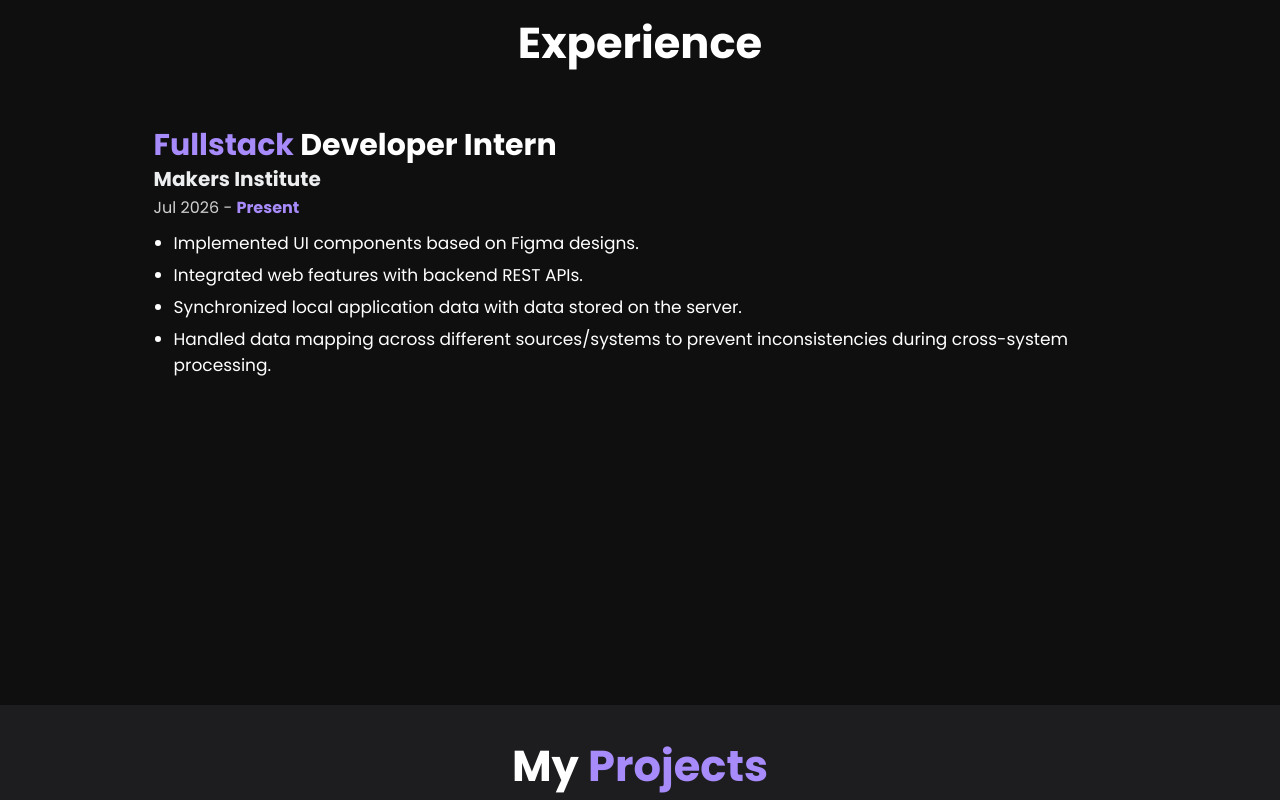
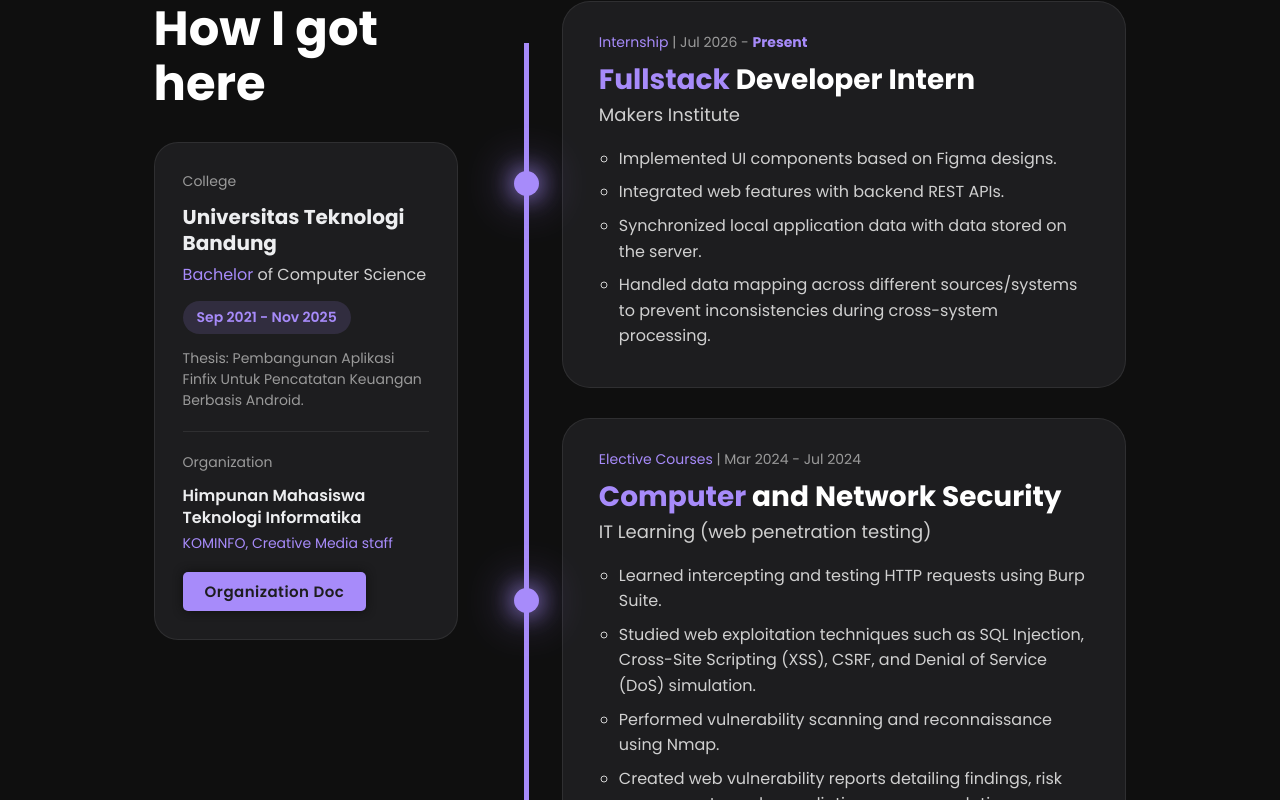
Before and after one commit to syxherr/Portofolio, a React (Vite) app: page / in a window 1280 px wide. Shown: the part 920-1720 px from the top of the page. Built offline with nearby package versions, Linux system fonts and the light colour scheme.

Commit message:
feat(experience): merge education into sticky two-column experience timeline

```diff
--- a/src/components/Experience/Experience.module.css
+++ b/src/components/Experience/Experience.module.css
@@ -1,51 +1,221 @@
 .experience {
-  flex-direction: column;
-  justify-content: center;
   background: var(--bg-color);
+  padding-bottom: 9rem;
+  padding-top: 10rem;
 }
 
-.experience h2 {
-  padding-bottom: 4rem;
+
+.titleWrap {
+  min-height: 52px;   /* tinggi dikunci supaya kartu College tidak loncat saat judul berganti */
+  margin-bottom: 30px;
+}
+
+.title {
+  font-size: 38px;
+  font-weight: 700;
+  line-height: 1.15;
+  margin-bottom: 0;   /* jaraknya sekarang diatur .titleWrap */
+}
+/* Dua kolom: kiri 1 bagian, kanan 2 bagian */
+.layout {
+  max-width: 1200px;
+  margin: 0 auto;
+  display: grid;
+  grid-template-columns: 1fr 2fr;
+  gap: 60px;
+  align-items: start; /* penting: tanpa ini kolom kiri ikut setinggi kolom kanan, jadi sticky tidak terasa */
+}
+
+/* Kolom kiri menempel 110px dari atas layar saat kolom kanan di-scroll */
+.left {
+  position: sticky;
+  top: 110px;
+}
+/* Label kecil di atas judul */
+.kicker {
+  font-size: 15px;
+  font-weight: 600;
+  color: var(--main-color);
+}
+
+.title {
+  font-size: 48px; /* dulu 45px. Kalimat lebih panjang, jadi dikecilkan supaya muat di kolom kiri */
+  font-weight: 700;
+  line-height: 1.15;
+}
+
+/* ============ Kartu College (kiri) ============ */
+.collegeCard {
+  background: var(--second-bg-color);
+  border: 1px solid rgba(255, 255, 255, 0.08);
+  border-radius: 24px;
+  padding: 28px;
+}
+
+.cardLabel {
+  font-size: 14px;
+  color: #9a9a9a;
+  margin-bottom: 12px;
+}
+
+.collegeCard h3 {
+  font-size: 20px;
+  color: #edeef0;
+  line-height: 1.3;
+}
+
+.degree {
+  font-size: 16px;
+  color: #d0d0d0;
+  margin-top: 6px;
+}
+
+.date {
+  display: inline-block;
+  margin-top: 14px;
+  padding: 6px 14px;
+  border-radius: 999px;
+  background: rgba(167, 139, 250, 0.14);
+  color: var(--main-color);
+  font-size: 14px;
+  font-weight: 600;
+}
+
+.thesis {
+  margin-top: 14px;
+  font-size: 14px;
+  line-height: 1.5;
+  color: #9a9a9a;
+}
+
+/* Garis pemisah antara thesis dan organisasi */
+.divider {
+  height: 1px;
+  background: rgba(255, 255, 255, 0.08);
+  margin: 20px 0;
+}
+
+.orgName {
+  font-size: 16px;
+  font-weight: 600;
+  color: #edeef0;
+  line-height: 1.4;
+}
+
+.orgRole {
+  font-size: 14px;
+  color: var(--main-color);
+  margin-top: 4px;
+}
+
+/* ============ Timeline (kanan) ============ */
+.timeline {
+  list-style: none;
+  position: relative;
+  padding-left: 44px;
+}
+
+/* Garis: mulai dari tengah titik pertama, turun sampai ujung bawah */
+.timeline::before {
+  content: '';
+  position: absolute;
+  left: 6px;
+  top: 42px;
+  bottom: 0;
+  width: 5px;
+  background-color: var(--main-color);
 }
 
 .item {
-  margin-bottom: 3rem;
+  position: relative;
+  margin-bottom: 30px;
 }
 
 .item:last-child {
   margin-bottom: 0;
 }
 
-.experience h4 {
-  font-size: 30px;
+.dot {
+  position: absolute;
+  left: -48px;
+  top: 170px;
+  width: 25px;
+  height: 25px;
+  border-radius: 50%;
+  background-color: var(--main-color);
+  box-shadow: 0 0 25px var(--main-color), 0 0 50px var(--main-color);
+}
+
+.card {
+  background: var(--second-bg-color);
+  border: 1px solid rgba(255, 255, 255, 0.08);
+  border-radius: 28px;
+  padding: 30px 36px;
+}
+
+.meta {
+  font-size: 14px;
+  color: #9a9a9a;
+}
+
+.role {
+  font-size: 28px;
+  font-weight: 700;
+  line-height: 1.2;
+  margin-top: 10px;
+}
+
+.company {
+  font-size: 18px;
+  color: #d0d0d0;
+  margin-top: 4px;
+}
+
+.points {
+  margin-top: 18px;
+  padding-left: 20px;
+  font-size: 16px;
+  color: #d0d0d0;
+}
+
+.points li {
+  margin-bottom: 8px;
+  line-height: 1.6;
+}
+
+.presentHighlight {
+  color: var(--main-color);
   font-weight: 700;
 }
 
-.experience h3 {
-  font-size: 20px;
-  color: #edeef0;
-  line-height: 22px;
-  font-weight: bold;
+/* ============ Tombol sertifikat (dipakai kiri dan kanan) ============ */
+.certBtn {
+  display: inline-block;
+  margin-top: 18px;
+  padding: 8px 22px;
+  background: var(--main-color);
+  border-radius: 5px;
+  color: var(--second-bg-color);
+  letter-spacing: 0.05rem;
+  font-size: 15px;
+  font-weight: 600;
+  text-align: center;
+  transition: 0.5s ease;
+  box-shadow: 0 0 1rem var(--bg-color);
 }
 
-.experience p {
-  font-size: 16px;
-  color: #d0d0d0;
-  margin-top: 5px;
-  margin-bottom: 10px;
+.certBtn:hover {
+  color: var(--text-color);
+  box-shadow: 0 0 1rem var(--main-color);
 }
 
-.experience ul {
-  font-size: 17px;
-  padding-left: 20px;
+/* ============ Tablet dan HP: satu kolom, tidak sticky ============ */
+@media (max-width: 991px) {
+  .experience {
+    padding-bottom: 2rem;
+  }
+
+  .left {
+    position: static;
+  }
 }
-
-.experience ul li {
-  margin-bottom: 6px;
-  margin-top: 5px;
-}
-
-.presentHighlight {
-  color: #a78bfa;
-  font-weight: 700;
-}
--- a/src/components/Experience/Experience.tsx
+++ b/src/components/Experience/Experience.tsx
@@ -1,65 +1,167 @@
+import { useRef, useState } from 'react';
+import { AnimatePresence, motion, useMotionValueEvent, useScroll } from 'motion/react';
 import useScrollReveal from '../../hooks/useScrollReveal';
 import styles from './Experience.module.css';
 
-type ExperienceItem = {
-  role: string;
-  company: string;
+type TimelineItem = {
+  tag: string;
   date: string;
+  title: string;
+  org: string;
   points: string[];
+  cert?: { href: string; label: string };
 };
 
-const EXPERIENCE_DATA: ExperienceItem[] = [
+// Urutan dari yang paling baru. Mau tambah item? Cukup tambah satu blok { ... } di sini.
+const TIMELINE_DATA: TimelineItem[] = [
   {
-    role: 'Fullstack Developer Intern',
-    company: 'Makers Institute',
+    tag: 'Internship',
     date: 'Jul 2026 - Present',
+    title: 'Fullstack Developer Intern',
+    org: 'Makers Institute',
     points: [
       'Implemented UI components based on Figma designs.',
       'Integrated web features with backend REST APIs.',
       'Synchronized local application data with data stored on the server.',
-      'Handled data mapping across different sources/systems to prevent inconsistencies during cross-system processing.'
+      'Handled data mapping across different sources/systems to prevent inconsistencies during cross-system processing.',
     ],
-
+  },
+  {
+    tag: 'Elective Courses',
+    date: 'Mar 2024 - Jul 2024',
+    title: 'Computer and Network Security',
+    org: 'IT Learning (web penetration testing)',
+    points: [
+      'Learned intercepting and testing HTTP requests using Burp Suite.',
+      'Studied web exploitation techniques such as SQL Injection, Cross-Site Scripting (XSS), CSRF, and Denial of Service (DoS) simulation.',
+      'Performed vulnerability scanning and reconnaissance using Nmap.',
+      'Created web vulnerability reports detailing findings, risk assessments, and remediation recommendations.',
+    ],
+  },
+  {
+    tag: 'Kampus Merdeka',
+    date: 'Agu 2023 - Dec 2023',
+    title: 'Android Development',
+    org: 'Bangkit Academy — led by Google, Tokopedia, Gojek, & Traveloka',
+    points: [
+      'Capstone Project: Developed a financial application for recording both income and expenses.',
+      'Learned life path and soft skills development to support a professional career.',
+      'Relevant Coursework: SOLID Programming Principles, Kotlin Programming, Intermediate Android Development, Building Android Apps with Jetpack Compose, Android Database Integration, and Associate Android Developer Preparation.',
+    ],
+    cert: { href: 'Bangkit Certificate.pdf', label: 'Certificate' },
   },
 ];
 
 export default function Experience() {
   useScrollReveal();
+
+  // Penanda: sudah sampai ujung bawah timeline atau belum
+  const timelineRef = useRef<HTMLOListElement>(null);
+  const [atEnd, setAtEnd] = useState(false);
+
+  const { scrollYProgress } = useScroll({
+  target: timelineRef,
+  offset: ['start center', 'end end'],
+});
+
+useMotionValueEvent(scrollYProgress, 'change', (v) => setAtEnd(v > 0.80));
   return (
     <section className={styles.experience} id="experience">
-      <h2 className="heading sr-top">Experience</h2>
-      {EXPERIENCE_DATA.map((exp, i) => {
-        const dateParts = exp.date.split('-').map((part) => part.trim());
-        const isPresent = dateParts[dateParts.length - 1] === 'Present';
+      <div className={styles.layout}>
+        <motion.aside
+  layout="position"
+  transition={{ type: 'spring', stiffness: 120, damping: 20 }}
+  className={`${styles.left} ${atEnd ? styles.leftEnd : ''}`}
+>
+          <div className={`${styles.titleWrap} sr-top`}>
+            <AnimatePresence mode="wait">
+              <motion.h1
+                key={atEnd ? 'end' : 'start'}
+                className={styles.title}
+                initial={{ opacity: 0, y: -24 }}
+                animate={{ opacity: 1, y: 0 }}
+                exit={{ opacity: 0, y: 24 }}
+                transition={{ duration: 0.4 }}
+              >
+                {atEnd ? 'Learning by doing' : 'How I got here'}
+              </motion.h1>
+            </AnimatePresence>
+          </div>
+
+          <div className={`${styles.collegeCard} sr-bottom`}>
+            <p className={styles.cardLabel}>College</p>
+            <h3>Universitas Teknologi Bandung</h3>
+            <p className={styles.degree}>
+              <span>Bachelor</span> of Computer Science
+            </p>
+            <p className={styles.date}>Sep 2021 - Nov 2025</p>
+            <p className={styles.thesis}>
+  Thesis: Pembangunan Aplikasi Finfix Untuk Pencatatan Keuangan Berbasis Android.
+</p>
+
+<div className={styles.divider} />
+
+<p className={styles.cardLabel}>Organization</p>
+<p className={styles.orgName}>Himpunan Mahasiswa Teknologi Informatika</p>
+<p className={styles.orgRole}>KOMINFO, Creative Media staff</p>
+
+<a
+  href="Surat Keputusan.pdf"
+  target="_blank"
+  rel="noreferrer"
+  className={`${styles.certBtn} cursor-target`}
+>
+  Organization Doc
+</a>
+          </div>
+        </motion.aside>
+
+        {/* KANAN: timeline */}
+        <ol className={styles.timeline} ref={timelineRef}>
+          {TIMELINE_DATA.map((item, i) => {
+            const [start, end] = item.date.split(' - ');
+            const [first, ...rest] = item.title.split(' ');
 
             return (
-          <div className={styles.item} key={i}>
-            <h4 className="sr-top">
-              <span className={styles.roleHighlight}>{exp.role.split(' ')[0]}</span>{' '}
-              {exp.role.split(' ').slice(1).join(' ')}
-            </h4>
-            <h3 className="sr-right">{exp.company}</h3>
-            <p className="sr-bottom">
-              {dateParts[0]}
-              {dateParts.length > 1 && (
-                <>
-                  {' - '}
-                  {isPresent ? (
+              <li className={styles.item} key={i}>
+                <span className={styles.dot} />
+                <div className={`${styles.card} sr-right`}>
+                  <p className={styles.meta}>
+                    <span>{item.tag}</span> | {start} -{' '}
+                    {end === 'Present' ? (
                       <span className={styles.presentHighlight}>Present</span>
                     ) : (
-                    dateParts[1]
-                  )}
-                </>
+                      end
                     )}
                   </p>
-            <ul className="sr-right">
-              {exp.points.map((point, j) => (
+
+                  <h3 className={styles.role}>
+                    <span>{first}</span> {rest.join(' ')}
+                  </h3>
+                  <p className={styles.company}>{item.org}</p>
+
+                  <ul className={styles.points}>
+                    {item.points.map((point, j) => (
                       <li key={j}>{point}</li>
                     ))}
                   </ul>
+
+                  {item.cert && (
+                    <a
+                      href={item.cert.href}
+                      target="_blank"
+                      rel="noreferrer"
+                      className={`${styles.certBtn} cursor-target`}
+                    >
+                      {item.cert.label}
+                    </a>
+                  )}
                 </div>
+              </li>
             );
           })}
+        </ol>
+      </div>
     </section>
   );
 }
--- a/src/components/Header/Header.tsx
+++ b/src/components/Header/Header.tsx
@@ -5,14 +5,13 @@ import { useScrollDirection } from '../../hooks/useScrollDirection';
 
 const NAV_LINKS = [
   { href: '#home', label: 'About' },
-  { href: '#education', label: 'Education' },
   { href: '#experience', label: 'Experience' },
   // { href: '#organization', label: 'Organization' },
   { href: '#project', label: 'Projects' },
   { href: '#contact', label: 'Contact' },
 ];
 
-const SECTION_IDS = ['home', 'education', 'experience', 'project', 'tools', 'skills', 'contact'];
+const SECTION_IDS = ['home', 'experience', 'project', 'tools', 'skills', 'contact'];
 
 export default function Header() {
   const [menuOpen, setMenuOpen] = useState(false);
--- a/src/styles/globals.css
+++ b/src/styles/globals.css
@@ -30,7 +30,7 @@ html {
 body {
   background: var(--bg-color);
   color: var(--text-color);
-  overflow-x: hidden;
+  overflow-x: clip;
 }
 
 section {
```
Lines whose indentation alone changed are shown as unchanged.
